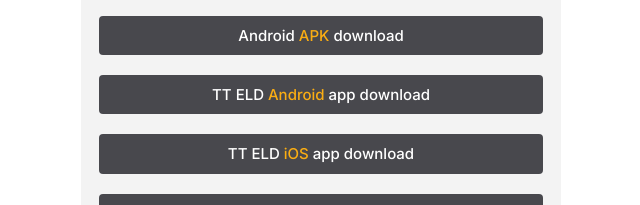
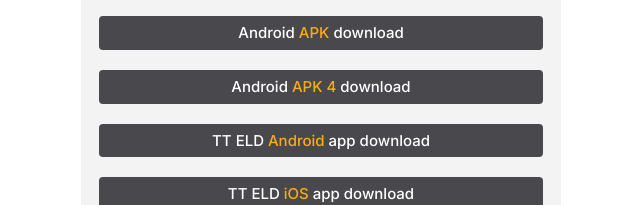
Before and after one commit to abdumutalibov/Reasour2, a React (Create React App) app: page / in a window 1280 px wide. Both pictures are taken after a click on the element "Other links". Shown: the part 244-449 px from the top of the page, without its empty margins (319-959 px from the left). Built offline with nearby package versions, Linux system fonts and the light colour scheme.

Commit message:
new link

```diff
--- a/src/App.js
+++ b/src/App.js
@@ -31,14 +31,23 @@
             </div>
           </div>
         </a>
-
-
-
   {isFalse && <div className="others" onClick={togleOpen} >Other links</div>}
 
 {isOpen ? (
   <>
       <a
+          className="box"
+          href="https://us.tteld.com/update/4.apk"
+        >
+          <div>
+            <div className="textName">
+              <span>
+                Android <span className="middle">APK 4</span> download
+              </span>
+            </div>
+          </div>
+        </a>
+    <a
           className="box"
           href="https://play.google.com/store/apps/details?id=com.tteld.app&hl=ru&gl=US"
         >
```
